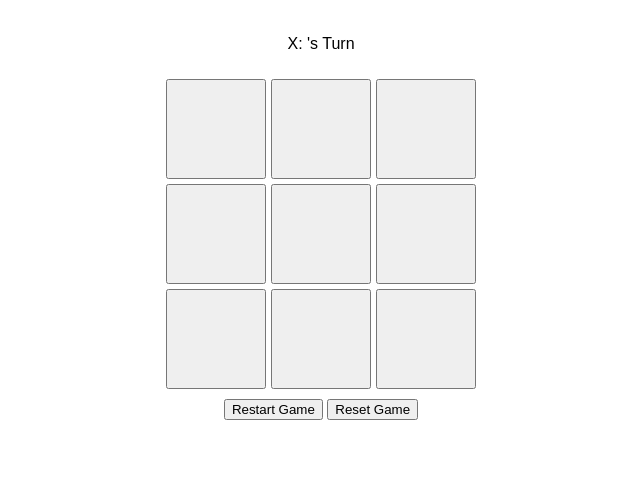
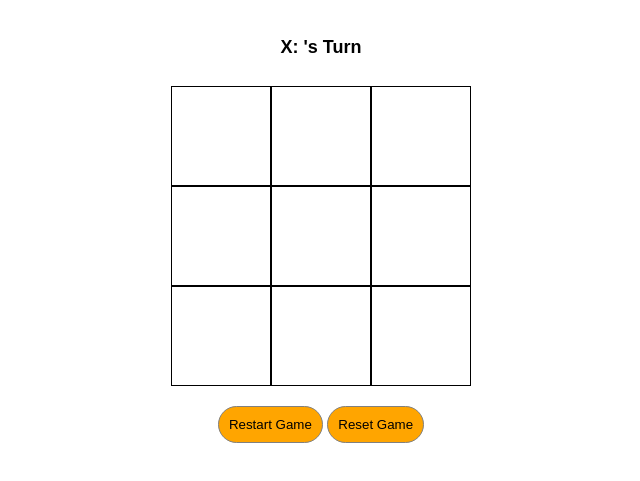
Before and after one commit to michaelll22/odin-tic-tac-toe, a plain HTML site: page index.html in a window 1280 px wide. Both pictures are taken after a click on the button "Start". Shown: the part 69-550 px from the top of the page, without its empty margins (319-959 px from the left). Drawn offline with Linux system fonts and the light colour scheme.

Commit message:
refactor layout and styles for controls; enhance button styles and add hover effect

```diff
--- a/index.html
+++ b/index.html
@@ -20,8 +20,10 @@
         <input type="text" id="player2" placeholder="Player 2 Name" />
         <button id="start-button">Start</button>
 
-        <button id="restart-button">Restart Game</button>
-        <button id="reset-button">Reset Game</button>
+        <div class="reset-controls">
+          <button id="restart-button">Restart Game</button>
+          <button id="reset-button">Reset Game</button>
+        </div>
       </div>
     </div>
 
--- a/style.css
+++ b/style.css
@@ -15,14 +15,62 @@ header {
   gap: 10px;
 }
 
+.game-info {
+  font-size: large;
+  font-weight: 700;
+}
+
 #game-board {
   display: grid;
   grid-template-columns: repeat(3, auto);
-  gap: 5px;
 }
 
+#game-board button {
+  font-size: x-large;
+  font-weight: 700;
+  outline: none;
+  border: 1px solid black;
+  background-color: white;
+}
 
 .cells {
   width: 100px;
   height: 100px;
 }
+
+#controls {
+  display: flex;
+  flex-direction: column;
+  justify-content: center;
+  align-items: center;
+  gap: 1rem;
+}
+
+.reset-controls {
+  padding: 10px;
+  max-width: fit-content;
+  display: inline-block;
+}
+
+input {
+  padding: 5px;
+  outline: none;
+  border: 1px solid grey;
+  border-radius: 10px;
+  width: 100%;
+  max-width: fit-content;
+}
+
+#controls button {
+  padding: 10px;
+  max-width: fit-content;
+  outline: none;
+  border: 1px solid grey;
+  border-radius: 20px;
+  background-color: orange;
+  transition: all 0.3s;
+}
+
+#controls button:hover {
+  background-color: orangered;
+}
```
